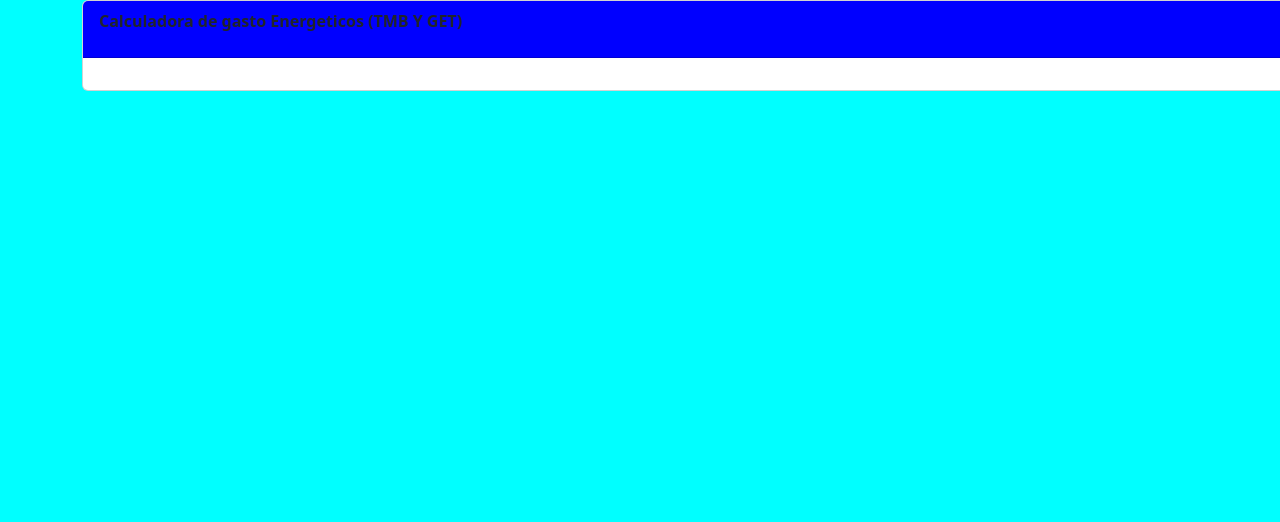
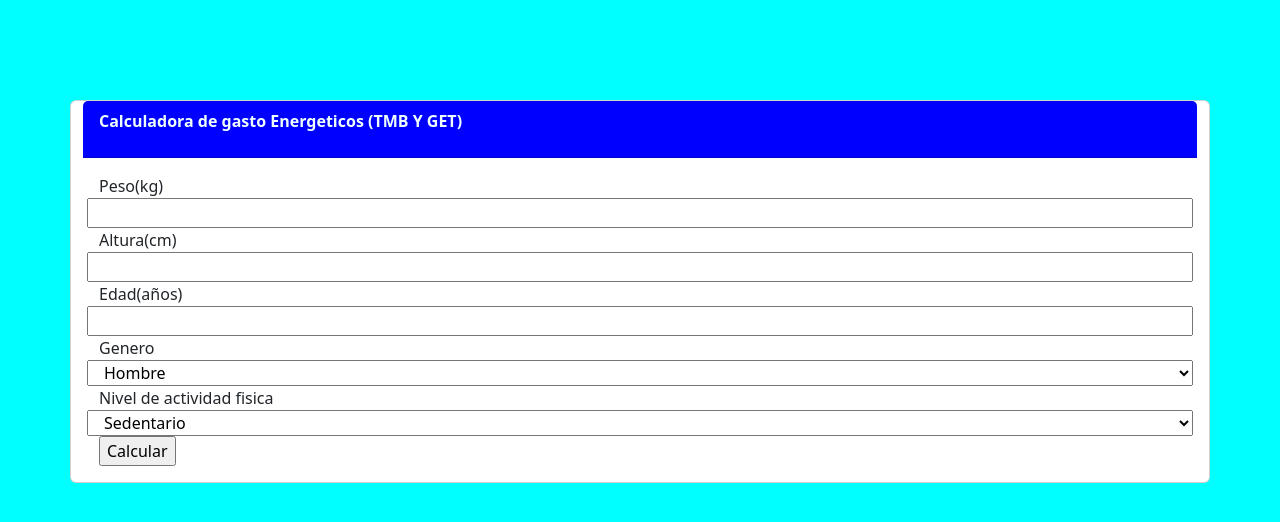
Before and after one commit to Sagarnaga-Jesus/Guia-Examen, a Flask app: template templates/formulario.html in a window 1280 px wide; the page is wider, and only the part inside the window is pictured. Shown: the top 522 px of that part. Run offline with Flask 3, Linux system fonts and the light colour scheme; the template is opened without the code that fills it, so the values that code supplies are empty.

Commit message:
si me lo habente pero en 3 horas jaajja

```diff
--- a/app.py
+++ b/app.py
@@ -2,17 +2,51 @@ from flask import Flask, render_template, request, redirect, url_for, flash
 
 app = Flask(__name__)
 
-@app.route("/")
-def base ():
-    return render_template("base.html")
+
 
 @app.route("/prueba")
 def prueba ():
     return
 
-@app.route("/formulario")
+@app.route("/")
 def formulario ():
     return render_template("formulario.html")
+
+@app.route("/resultado", methods = ["Get", "POST"])
+def resultado():
+    if request .method == "POST":
+        edad = request.form["edad"]
+        altu = request.form["altu"]
+        peso = request.form["peso"]
+        genero = request.form["genero"]
+        actividad = request.form["activi"]
+
+        tbm = 0
+        get = 0
+        nivel = 0
+        altura = float(altu)*100
+
+        if actividad == "sedentario":
+            nivel = 1.2
+        else:
+            if actividad == "ligera":
+                nivel = 1.375
+            else:
+                if actividad == "moderada":
+                    nivel=1.55
+                else:
+                    if actividad == "alta":
+                        nivel = 1,725
+
+        if genero == "hombre":
+            tbm = 10*float(peso)+6.25*float(altura)-5*float(edad)+5
+        else:
+            if genero == "mujer":
+                tbm = 10*float(peso)+6.25*float(altura)-5*float(edad)-161
+
+        get = tbm * nivel
+
+    return render_template("resultado.html",get=get,tbm=tbm,)
 
 
 if __name__ == "__main__":
--- a/templates/base.html
+++ b/templates/base.html
@@ -9,6 +9,10 @@
 <body style="background-color: aqua;">
 
     <div class="container">
+        <section>
+            {%block contenido%}
+            {%endblock%}
+        </section>
 
     </div>
 
--- a/templates/formulario.html
+++ b/templates/formulario.html
@@ -1,25 +1,59 @@
-<!DOCTYPE html>
-<html lang="es">
-<head>
-    <meta charset="UTF-8">
-    <meta name="viewport" content="width=device-width, initial-scale=1.0">
-    <title>Calculadora del Gasto energetico</title>
-    <link href="https://cdn.jsdelivr.net/npm/bootstrap@5.3.8/dist/css/bootstrap.min.css" rel="stylesheet" integrity="sha384-sRIl4kxILFvY47J16cr9ZwB07vP4J8+LH7qKQnuqkuIAvNWLzeN8tE5YBujZqJLB" crossorigin="anonymous">
-</head>
-<body style="background-color: aqua;">
-
-    <div class="container" style="align-items: center;">
-        <div class="card" style="width: 100rem; h">
+    {%extends "base.html"%}
+    {%block contenido%}
+    <div class="row" style="align-items: center; margin-top: 100px;">
+        <div class="card" style="width: 100rem; height:200rem:">
             <div class="card-header" style=" background-color: blue;">
-                <p class="fw-bolder">Calculadora de gasto Energeticos (TMB Y GET)</p>
+                <p class="fw-bolder " style="color: azure;">Calculadora de gasto Energeticos (TMB Y GET)</p>
             </div>
 
             <div class="card-body">
 
+                <form action="/resultado" method="POST">
+
+
+                <div class="row">
+                    <label> Peso(kg) </label>
+                    <input type="number" id="peso" name="peso"  value="{{request.form.get('peso','')}}">
+
+                    </input>
+                </div>
+
+                <div class="row">
+                    <label> Altura(cm) </label>
+                    <input type="text" id="altu" name="altu" value="{{request.form.get('altu','')}}">
+
+                    </input>
+                </div>
+
+                <div class="row">
+                    <label> Edad(años) </label>
+                    <input type="number" id="edad" name="edad" value="{{request.form.get('edad','')}}">
+
+                    </input>
+                    </div>
+
+                <div class="row">
+                    <label> Genero </label>
+                    <select name="genero">
+                        <option id="hombre" name="hombre" value="hombre">Hombre</option>
+                        <option id="mujer" name="mujer" value="mujer">Mujer</option>
+                    </select>
+                </div>
+
+                <div class="row">
+                    <label> Nivel de actividad fisica </label>
+                    <select name="activi">
+                        <option value="sedentario">Sedentario</option>
+                        <option value="ligera">Actividad Ligera</option>
+                        <option value="moderada">Actividad Moderada</option>
+                        <option value="alta">Actividad Alta</option>
+                    </select>
+                </div>
+
+
+                    <input type="submit" value="Calcular">  </input>
+                </form>
             </div>
         </div>
     </div>
-
-    <script src="https://cdn.jsdelivr.net/npm/bootstrap@5.3.8/dist/js/bootstrap.bundle.min.js" integrity="sha384-FKyoEForCGlyvwx9Hj09JcYn3nv7wiPVlz7YYwJrWVcXK/BmnVDxM+D2scQbITxI" crossorigin="anonymous"></script>
-</body>
-</html>
+    {%endblock%}
```
Also changed, not shown: prueba.html (+6 -2 lines), templates/resultado.html (added, +41 -0 lines), templates/resutado.html (deleted).
